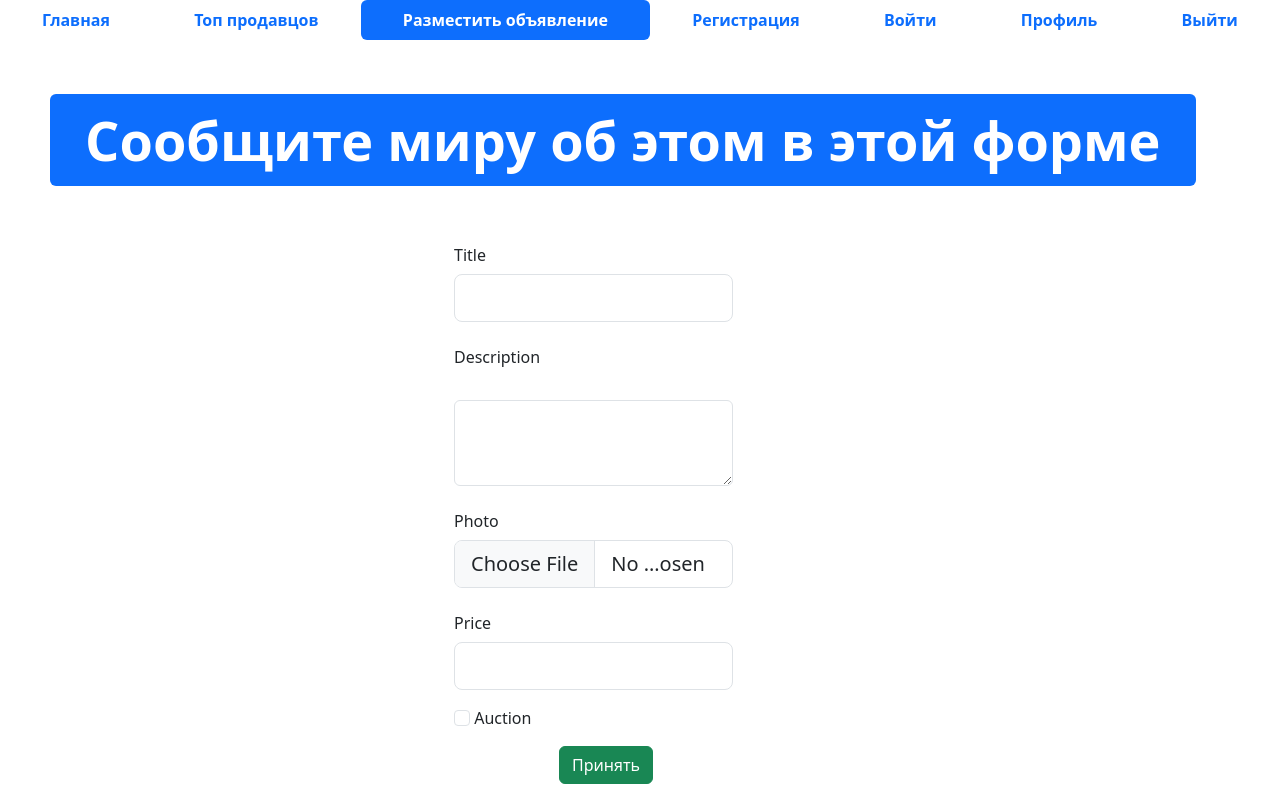
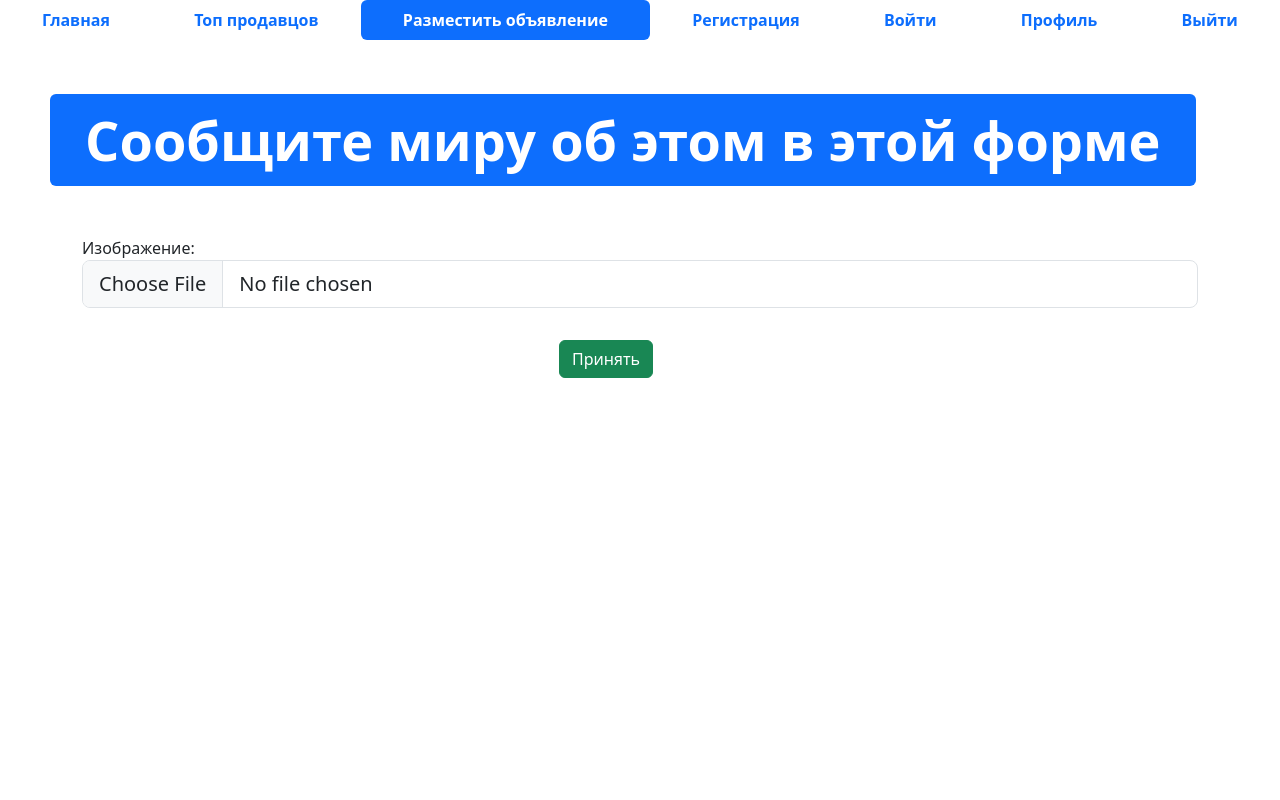
Before and after one commit to noiniki/4_module, a Django app: template advertisment/templates/advertisement-post.html in a window 1280 px wide. Run offline with Django 4.2, Linux system fonts and the light colour scheme; the template is opened without the code that fills it: values that come from a table or form of the project are taken from there, others are empty; some libraries are stand-ins or nearby versions.

Commit message:
дз 10 урока

```diff
--- /dev/null
+++ b/advertisment/app_advertisment/forms.py
@@ -0,0 +1,23 @@
+from django import forms
+from django.core.exceptions import ValidationError
+
+from .models import Advertisement
+
+
+class AdvertisementForm(forms.ModelForm):
+    class Meta:
+        model = Advertisement
+        fields = ("title", "description", "price", "auction", "image")
+        widgets = {
+            'title': forms.TextInput(attrs={'class': 'form-control form-control-lg'}),
+            'description': forms.Textarea(attrs={'class': 'form-control form-control-lg'}),
+            'price': forms.NumberInput(attrs={'class': 'form-control form-control-lg'}),
+            'auction': forms.CheckboxInput(attrs={'class': 'form-check-input'}),
+            'image': forms.FileInput(attrs={'class': 'form-control form-control-lg'})
+        }
+
+    def clean_title(self):
+        title = self.cleaned_data['title']
+        if title.startswith('?'):
+            raise ValidationError('Заголовок не может начинаться с вопросительного знака.')
+        return title
--- a/advertisment/app_advertisment/models.py
+++ b/advertisment/app_advertisment/models.py
@@ -5,18 +5,13 @@
 from django.contrib.auth import get_user_model
 
 User = get_user_model()
+
 class Advertisement(models.Model):
-    title = models.CharField(" Заголовок", max_length=128)
-    description = models.TextField("описание")
-    price = models.DecimalField("Цена", max_digits=10, decimal_places=2)
-    auction = models.BooleanField("Торг", help_text= 'отметьте, если торг уместен')
-    created_at = models.DateTimeField(auto_now_add=True)
-    updated_at = models.DateTimeField(auto_now=True)
+    created_at = models.DateTimeField('Дата и время создания', auto_now_add=True)
+    updated_at = models.DateTimeField('Дата и время изменения', auto_now=True)
     user = models.ForeignKey(User, verbose_name='Пользователь', on_delete=models.CASCADE)
-    image = models.ImageField('Изображение', upload_to = 'advertisement/')
-    class Meta:
-        db_table = 'advertisements'
-
+    image = models.ImageField('Изображение', upload_to='advertisements/')
+    image = models.ImageField('Изображение', upload_to='advertisements/', null=True, blank=True)
     @admin.display(description= 'Дата создания')
     def created_date(self):
         if self.created_at.date() == timezone.now().date():
--- a/advertisment/app_advertisment/urls.py
+++ b/advertisment/app_advertisment/urls.py
@@ -1,8 +1,9 @@
 from django.urls import path
 from .views import index
-from .views import top_sellers
+from .views import top_sellers, advertisement_post
 
 urlpatterns = [
     path('', index, name='main_page'),
-    path('top-sellers/', top_sellers, name='top_sellers')
+    path('top-sellers/', top_sellers, name='top_sellers'),
+    path('advertisement-post/', advertisement_post, name='adv_post')
 ]
--- a/advertisment/templates/advertisement-post.html
+++ b/advertisment/templates/advertisement-post.html
@@ -1,31 +1,23 @@
-<!DOCTYPE html>
-<html lang="en">
+{% extends 'base.html' %}
+{% load static %}
 
-<head>
-  <meta charset="UTF-8">
-  <meta http-equiv="X-UA-Compatible" content="IE=edge">
-  <meta name="viewport" content="width=device-width, initial-scale=1.0">
-  <link rel="shortcut icon" href="img/favicon.ico" type="image/x-icon">
-  <link href="css/bootstrap.min.css" rel="stylesheet">
-  <link rel="stylesheet" href="css/fontello.css">
-  <title>Advertisement-post</title>
-</head>
+{% block title %}
+Разместить объявление
+{% endblock %}
 
-<body>
-
-
+{% block content %}
   <ul class="nav nav-pills sticky-top bg-white nav-fill">
     <li class="nav-item">
-      <a class="nav-link" href="index.html">
+      <a class="nav-link" href="{%url 'main_page' %}">
         <span style="font-weight: bold;">Главная</span>
       </a>
     </li>
     <li class="nav-item">
-      <a class="nav-link" href="top-sellers.html"><span style="font-weight: bold;">Топ продавцов</span>
+      <a class="nav-link" href="{%url 'top_sellers' %}"><span style="font-weight: bold;">Топ продавцов</span>
       </a>
     </li>
     <li class="nav-item">
-      <a class="nav-link active" aria-current="page" href="advertisement-post.html">
+      <a class="nav-link active" aria-current="page" href="{%url 'adv_post' %}">
         <span style="font-weight: bold;">Разместить объявление</span>
       </a>
     </li>
@@ -58,46 +50,10 @@
     </div>
   </div>
   <div class="container">
-    <form method="post">
+    <form method="post" enctype="multipart/form-data"> {% csrf_token %}
       <div class="row mb-3">
         <div class="col">
-          <label class="col-sm-4 col-form-label offset-4">Title</label>
-          <div class="col-sm-4 offset-4 w-25">
-            <input type="text" class="form-control form-control-lg">
-          </div>
-        </div>
-      </div>
-      <div class="row mb-3">
-        <div class="col">
-          <label class="col-sm-4 col-form-label offset-4">Description</label>
-          <div class="col-sm-4 offset-4 w-25">
-              <label for="" class="form-label"></label>
-              <textarea class="form-control" name="" id="" rows="3"></textarea>
-          </div>
-        </div>
-      </div>
-      <div class="row mb-3">
-        <div class="col">
-          <label class="col-sm-4 col-form-label offset-4">Photo</label>
-          <div class="col-sm-4 offset-4 w-25">
-            <input type="file" class="form-control form-control-lg">
-          </div>
-        </div>
-      </div>
-      <div class="row mb-3">
-        <div class="col">
-          <label class="col-sm-4 col-form-label offset-4">Price</label>
-          <div class="col-sm-4 offset-4 w-25">
-            <input type="text" class="form-control form-control-lg">
-          </div>
-        </div>
-      </div>
-      <div class="row mb-3">
-        <div class="col">
-          <div class="offset-4 w-25">
-            <input type="checkbox" class="form-check-input">
-            <label class="form-check-label">Auction</label>
-          </div>
+          {{ form.as_p }}
         </div>
       </div>
       <div class="row mb-3 offset-sm-5">
@@ -107,6 +63,4 @@
       </div>
     </form>
   </div>
-  <script src="js/bootstrap.bundle.min.js"></script>
-</body>
-</html>
+ {% endblock %}
--- a/advertisment/templates/index.html
+++ b/advertisment/templates/index.html
@@ -18,7 +18,7 @@
     </a>
   </li>
   <li class="nav-item">
-    <a class="nav-link" href="advertisement-post.html">
+    <a class="nav-link" href="{%url 'adv_post' %}">
       <span style="font-weight: bold;">Разместить объявление</span>
     </a>
   </li>
--- a/advertisment/templates/top-sellers.html
+++ b/advertisment/templates/top-sellers.html
@@ -17,7 +17,7 @@
       </a>
     </li>
     <li class="nav-item">
-      <a class="nav-link" href="advertisement-post.html">
+      <a class="nav-link" href="{%url 'adv_post' %}">
         <span style="font-weight: bold;">Разместить объявление</span>
       </a>
     </li>
```
Also changed, not shown: advertisment/app_advertisment/views.py (+17 -2 lines), advertisment/db.sqlite3.
